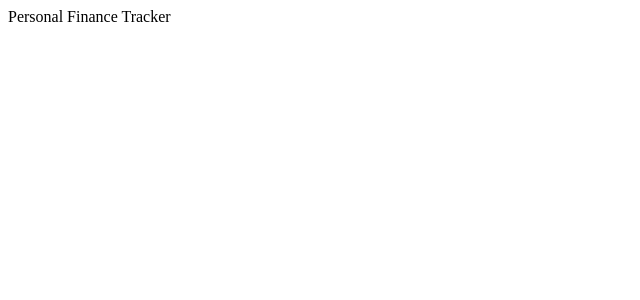
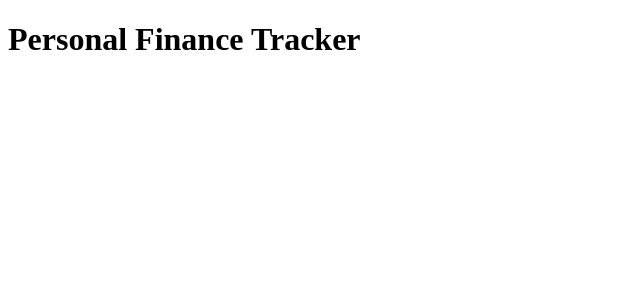
Before and after one commit to JayJayJay96/pf-tracker, a Next.js app: page / in a window 1280 px wide. Shown: the top 300 px of the page, without its empty margins (0-640 px from the left). Built offline with nearby package versions, Linux system fonts and the light colour scheme.

Commit message:
test: render home page heading

```diff
--- a/app/page.tsx
+++ b/app/page.tsx
@@ -1,3 +1,7 @@
 export default function HomePage() {
-  return <main>Personal Finance Tracker</main>;
+  return (
+    <main>
+      <h1>Personal Finance Tracker</h1>
+    </main>
+  );
 }
```
Also changed, not shown: 1 other file (tests, documents, lock files or other folders).
